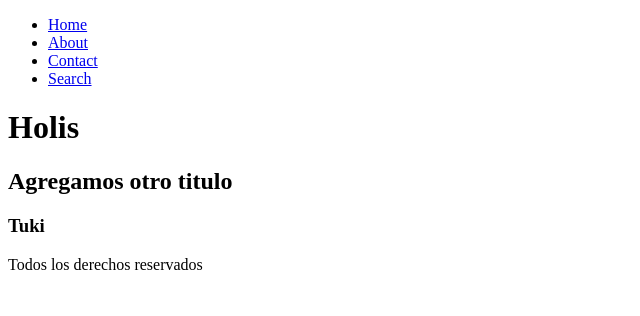
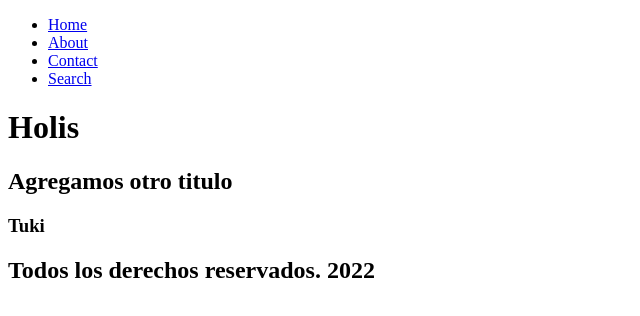
Before and after one commit to SchallmoserJuan/git-branches, a plain HTML site: page index.html in a window 1280 px wide. Shown: the whole page, without its empty margins (0-640 px from the left). Drawn offline with Linux system fonts and the light colour scheme.

Commit message:
fixed: cambiamos p por h2 en footer

```diff
--- a/index.html
+++ b/index.html
@@ -17,7 +17,7 @@
     <h2>Agregamos otro titulo</h2>
     <h3>Tuki</h3>
     <footer>
-      <p>Todos los derechos reservados</p>
+      <h2>Todos los derechos reservados. 2022</h2>
     </footer>
   </body>
 </html>
```
